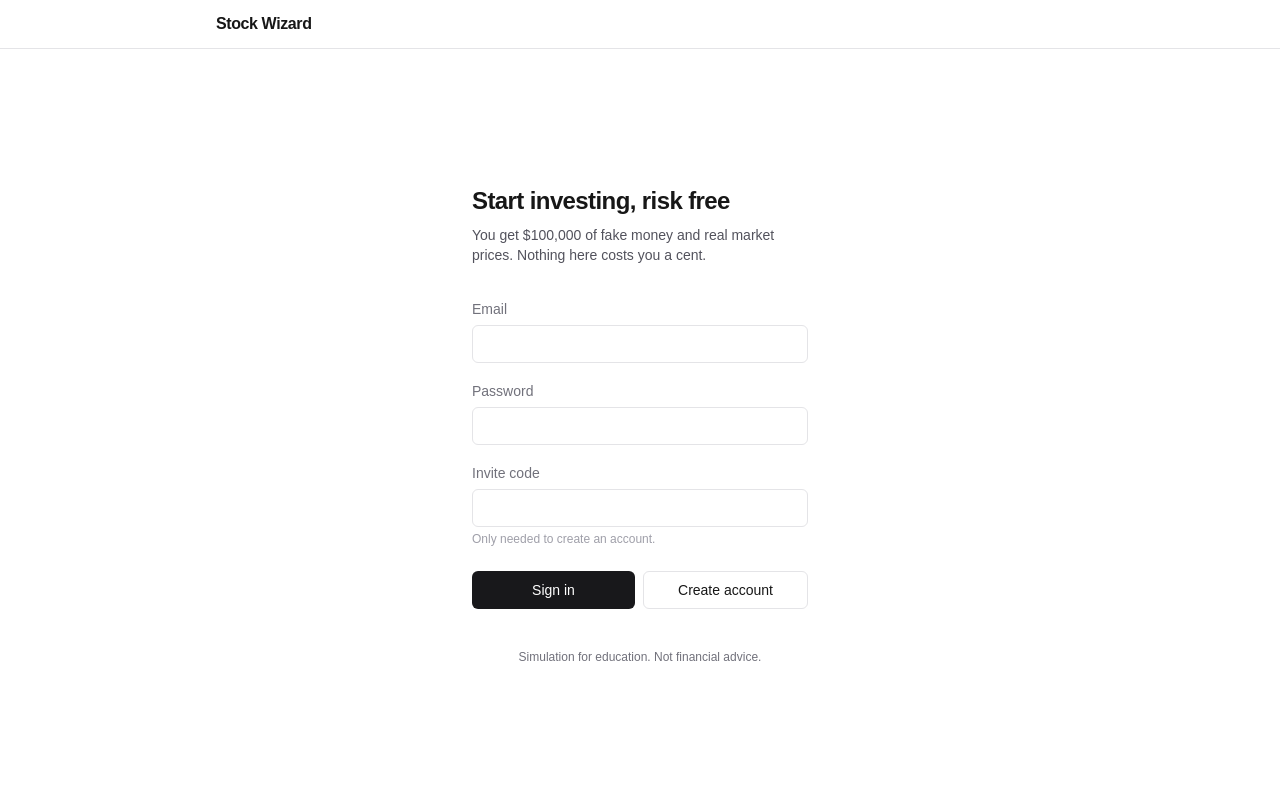
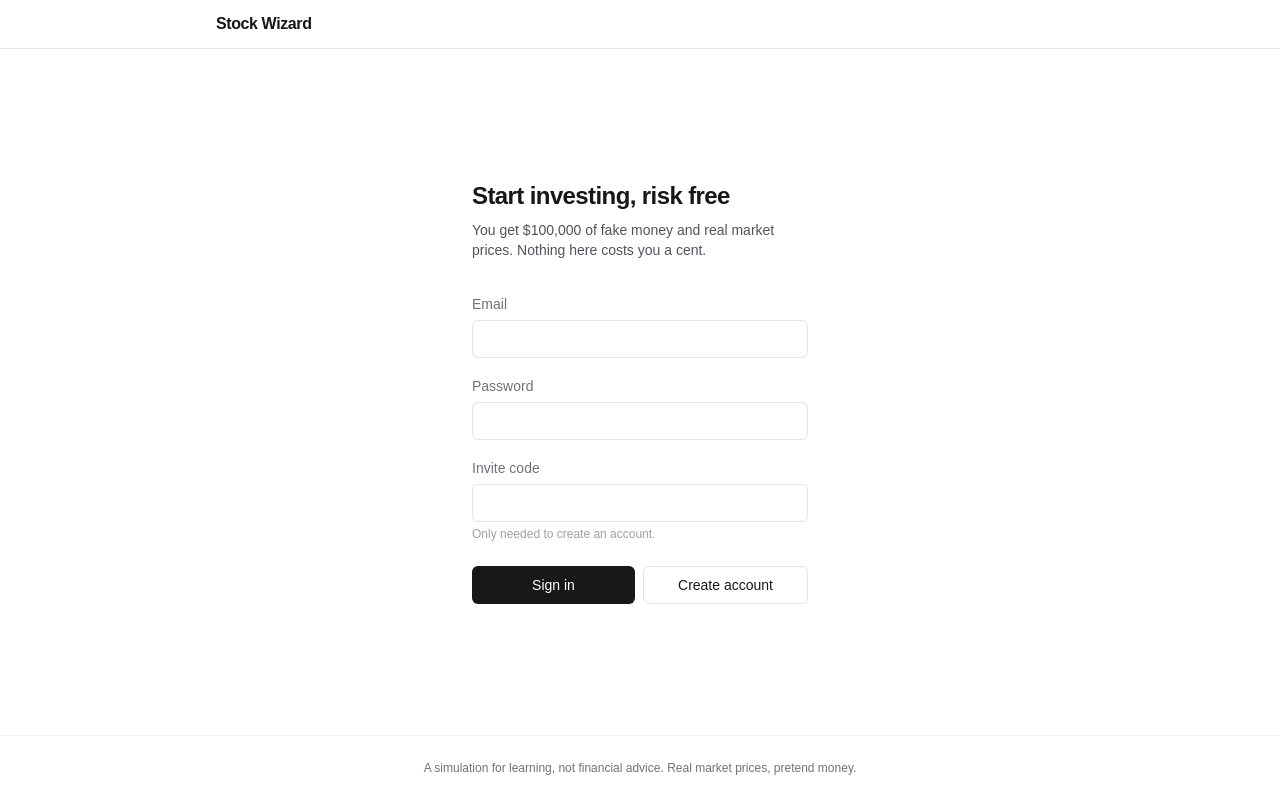
Before and after one commit to FernandoKuniy/stock-wizard, a Next.js app in the folder web/: page /login in a window 1280 px wide. Built offline with nearby package versions, Linux system fonts and the light colour scheme; no server answers.

Commit message:
refactor(web): move the disclaimer into one global footer
- One semantic <footer> in the root layout, on every page; removed the seven per-page copies

```diff
--- a/web/app/activity/page.tsx
+++ b/web/app/activity/page.tsx
@@ -90,10 +90,6 @@ export default async function ActivityPage() {
           )}
         </section>
       </div>
-
-      <p className="mt-10 text-center text-xs text-zinc-500">
-        Simulation for education. Not financial advice.
-      </p>
     </main>
   );
 }
--- a/web/app/glossary/page.tsx
+++ b/web/app/glossary/page.tsx
@@ -47,10 +47,6 @@ export default function GlossaryPage() {
         </Link>{" "}
         about your own portfolio, in your own words.
       </p>
-
-      <p className="mt-10 text-center text-xs text-zinc-500">
-        Simulation for education. Not financial advice.
-      </p>
     </main>
   );
 }
--- a/web/app/holdings/page.tsx
+++ b/web/app/holdings/page.tsx
@@ -87,10 +87,6 @@ export default async function HoldingsPage() {
           </div>
         )}
       </div>
-
-      <p className="mt-10 text-center text-xs text-zinc-500">
-        Simulation for education. Not financial advice.
-      </p>
     </main>
   );
 }
--- a/web/app/layout.tsx
+++ b/web/app/layout.tsx
@@ -99,6 +99,9 @@ export default async function RootLayout({
           )}
         </header>
         {children}
+        <footer className="border-t border-zinc-100 px-6 py-6 text-center text-xs text-zinc-500 dark:border-zinc-800">
+          A simulation for learning, not financial advice. Real market prices, pretend money.
+        </footer>
       </body>
     </html>
   );
--- a/web/app/login/page.tsx
+++ b/web/app/login/page.tsx
@@ -88,10 +88,6 @@ export default function LoginPage() {
           </button>
         </div>
       </form>
-
-      <p className="mt-10 text-center text-xs text-zinc-500">
-        Simulation for education. Not financial advice.
-      </p>
     </main>
   );
 }
--- a/web/app/redeem/page.tsx
+++ b/web/app/redeem/page.tsx
@@ -43,10 +43,6 @@ export default function RedeemPage() {
           {pending ? "One sec…" : "Unlock my account"}
         </button>
       </form>
-
-      <p className="mt-10 text-center text-xs text-zinc-500">
-        Simulation for education. Not financial advice.
-      </p>
     </main>
   );
 }
--- a/web/app/stock/[symbol]/page.tsx
+++ b/web/app/stock/[symbol]/page.tsx
@@ -172,10 +172,6 @@ export default async function StockPage({ params }: { params: Promise<{ symbol:
           />
         </div>
       </div>
-
-      <p className="mt-10 text-center text-xs text-zinc-500">
-        Simulation for education. Not financial advice.
-      </p>
     </main>
   );
 }
```
